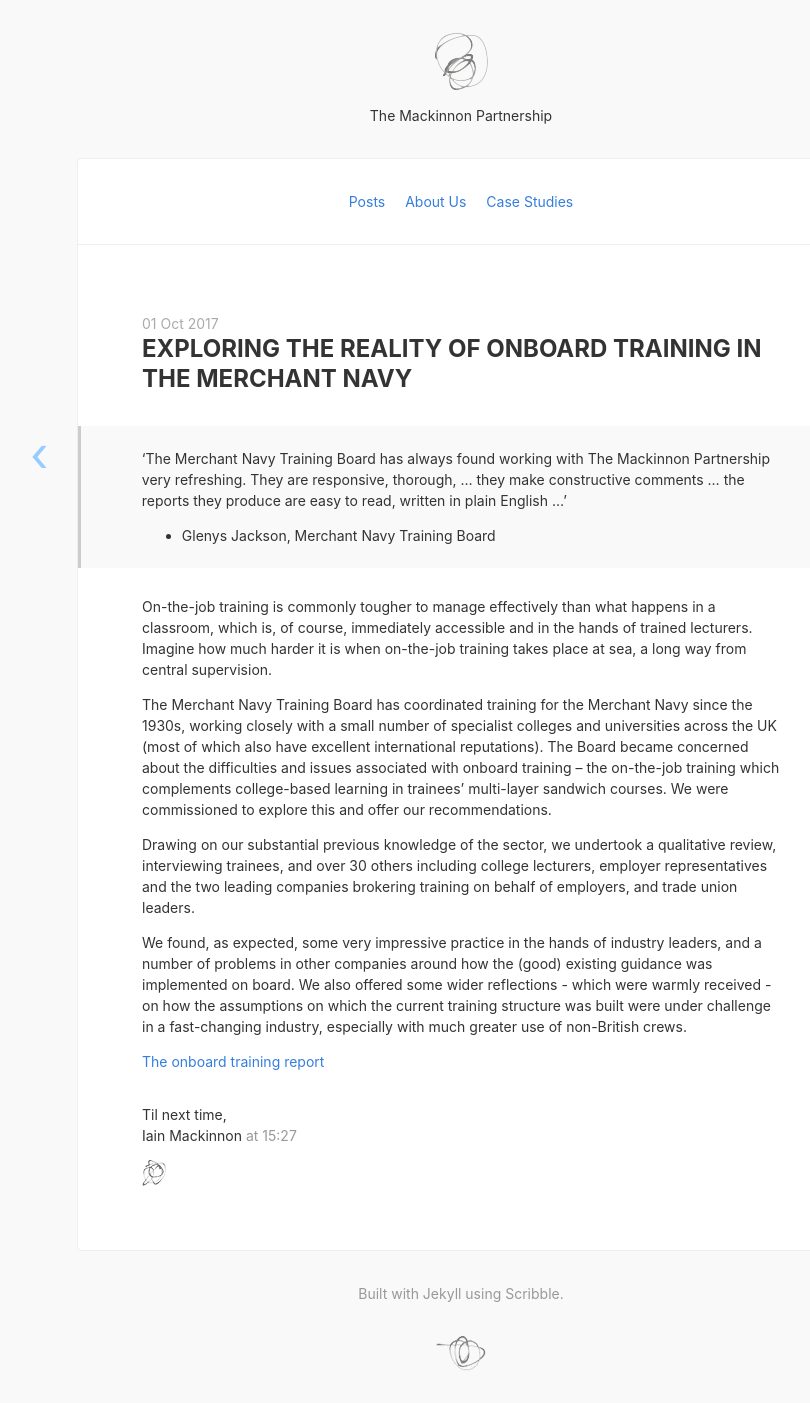
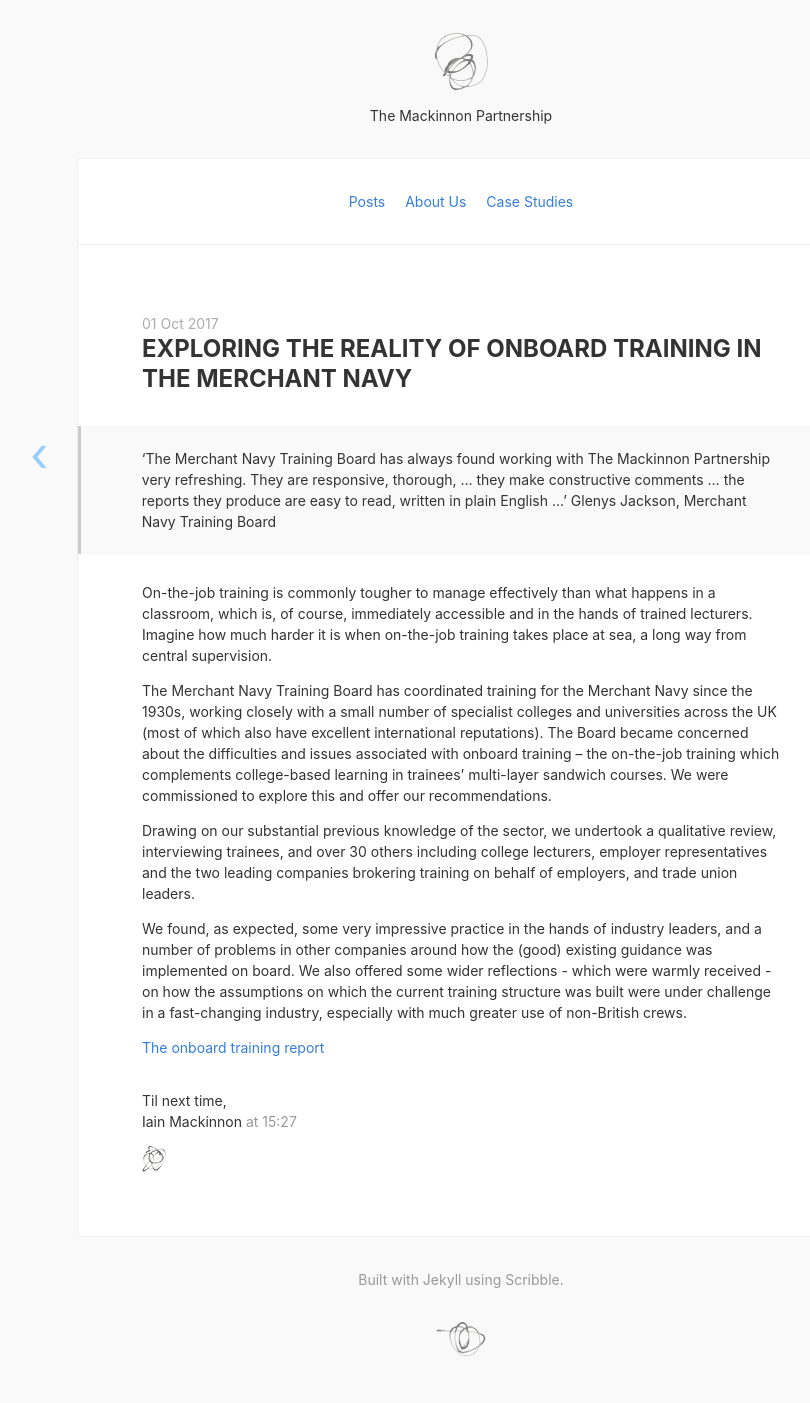
Before and after one commit to camillebaldock/mackinnonpartnership, a Jekyll site: the page built from _posts/2017-06-03-training-in-the-merchant-navy.md, in a window 1280 px wide. Shown: the whole page, without its empty margins (179-989 px from the left). Built offline with Jekyll 4.4.1, drawn with Linux system fonts in a browser that asks for light colours; nearby versions of some CDN libraries.

```diff
--- a/_posts/2017-06-03-training-in-the-merchant-navy.md
+++ b/_posts/2017-06-03-training-in-the-merchant-navy.md
@@ -4,7 +4,7 @@ date: 2017-10-01 15:27:31
 ---
 
 > ‘The Merchant Navy Training Board has always found working with The Mackinnon Partnership very refreshing. They are responsive, thorough, ... they make constructive comments ... the reports they produce are easy to read, written in plain English ...’
-> - Glenys Jackson, Merchant Navy Training Board
+> Glenys Jackson, Merchant Navy Training Board
 
 On-the-job training is commonly tougher to manage effectively than what happens in a classroom, which is, of course, immediately accessible and in the hands of trained lecturers. Imagine how much harder it is when on-the-job training takes place at sea, a long way from central supervision.
 
```
